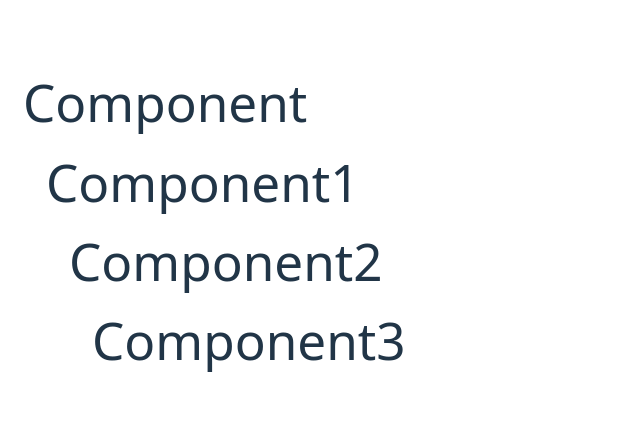
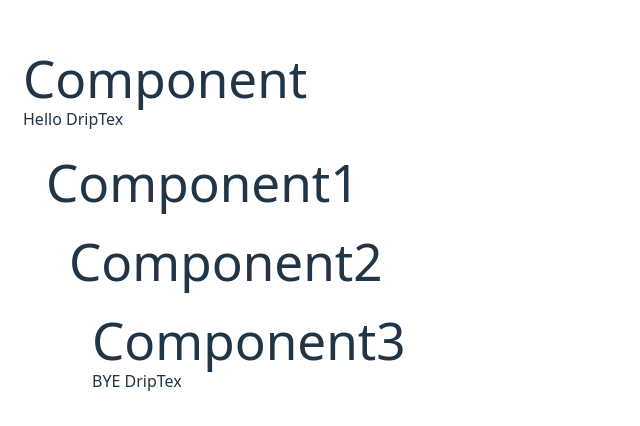
Before and after one commit to Rajat-web-server/React_Learning, a React app: page / in a window 1280 px wide. Shown: the part 144-570 px from the top of the page, without its empty margins (0-640 px from the left). Built offline with nearby package versions, Linux system fonts and the light colour scheme; the HTML template or start-up script is replaced by a standard one.

Commit message:
Show prop drilling

```diff
--- a/src/useContext/comnponent2.jsx
+++ b/src/useContext/comnponent2.jsx
@@ -1,12 +1,12 @@
 import { Component3 } from "./component3"
-export function Component2() {
+export function Component2(props) {
     return (
         <div class="box"
 
         >
 
             <h1>Component2</h1>
-            <Component3/>
+            <Component3 name={props.name}/>
         </div>
     )
 }
--- a/src/useContext/component.jsx
+++ b/src/useContext/component.jsx
@@ -1,12 +1,15 @@
 import { Component1 } from "./component1"
+import { useState } from "react"
 
 export function Component (){
+    const [name,setname]=useState("DripTex")
     return (
         <div class="box"
 
         >
             <h1>Component</h1>
-            <Component1/>
+            <p>{`Hello ${name}`}</p>
+            <Component1 name={name}/>
         </div>
     )
 }
--- a/src/useContext/component1.jsx
+++ b/src/useContext/component1.jsx
@@ -1,12 +1,16 @@
 import { Component2 } from "./comnponent2"
-export function Component1(){
+
+export function Component1(props){
+
+
     return (
         <div class="box"
 
         >
 
+
             <h1>Component1</h1>
-            <Component2/>
+            <Component2 name={props.name}/>
         </div>
     )
 }
--- a/src/useContext/component3.jsx
+++ b/src/useContext/component3.jsx
@@ -1,10 +1,11 @@
-export function Component3(){
+export function Component3(props){
     return (
         <div class="box"
 
         >
 
             <h1>Component3</h1>
+            <p>{`BYE ${props.name}`}</p>
         </div>
     )
 }
```
